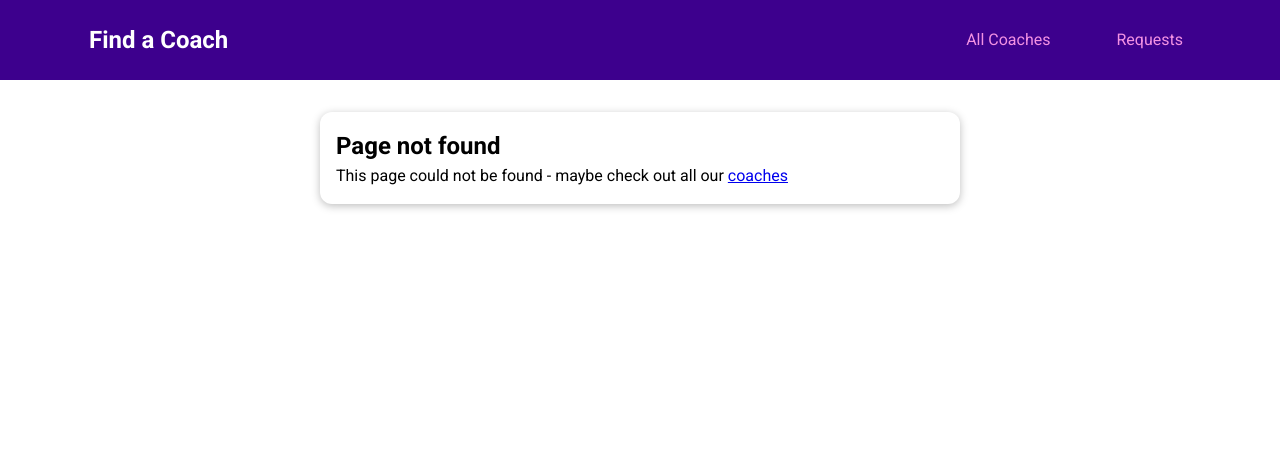
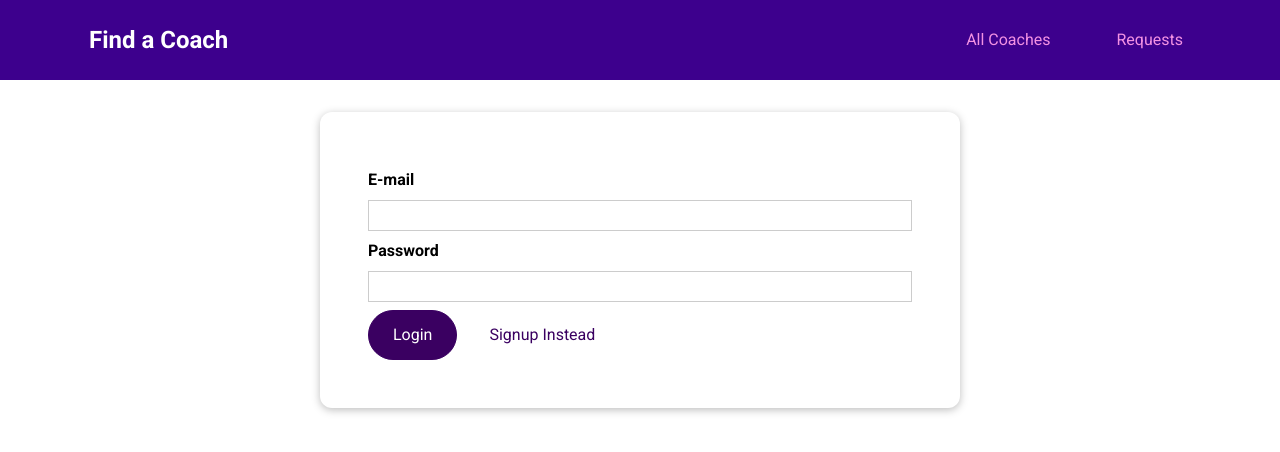
Before and after one commit to akmalzidani/find-a-coach-web-app, a Vue app: page /auth in a window 1280 px wide. Before the commit this address had no page. Shown: the top 452 px of the page. Built offline with nearby package versions, Linux system fonts and the light colour scheme.

Commit message:
add auth page

```diff
--- /dev/null
+++ b/src/pages/auth/UserAuth.vue
@@ -0,0 +1,88 @@
+<script setup>
+import { computed } from 'vue'
+import { ref } from 'vue'
+
+const formInput = ref({
+  email: '',
+  password: '',
+  formIsValid: true,
+  mode: 'login'
+})
+
+const submitButtonCaption = computed(() => (formInput.value.mode === 'login' ? 'Login' : 'Signup'))
+const swithcModeButtonCaption = computed(() =>
+  formInput.value.mode === 'login' ? 'Signup Instead' : 'Login Instead'
+)
+
+const submitForm = () => {
+  formInput.value.formIsValid = true
+  if (
+    formInput.value.email === '' ||
+    !formInput.value.email.includes('@') ||
+    formInput.value.password.length < 6
+  ) {
+    formInput.value.formIsValid = false
+    return
+  }
+  console.log(formInput.value)
+}
+
+const switchAuthMode = () => {
+  formInput.value.mode = formInput.value.mode === 'login' ? 'signup' : 'login'
+}
+</script>
+
+<template>
+  <BaseCard>
+    <form @submit.prevent="submitForm">
+      <div class="form-control">
+        <label for="email">E-mail</label>
+        <input type="email" id="email" v-model.trim="formInput.email" />
+      </div>
+      <div class="form-control">
+        <label for="password">Password</label>
+        <input type="password" id="password" v-model.trim="formInput.password" />
+      </div>
+      <BaseButton>{{ submitButtonCaption }}</BaseButton>
+      <BaseButton type="button" mode="flat" @click="switchAuthMode">{{
+        swithcModeButtonCaption
+      }}</BaseButton>
+      <p v-if="!formInput.formIsValid">
+        Please enter a valid email and password (must be at least 6 characaters long).
+      </p>
+    </form>
+  </BaseCard>
+</template>
+
+<style scoped>
+form {
+  margin: 1rem;
+  padding: 1rem;
+}
+
+.form-control {
+  margin: 0.5rem 0;
+}
+
+label {
+  font-weight: bold;
+  margin-bottom: 0.5rem;
+  display: block;
+}
+
+input,
+textarea {
+  display: block;
+  width: 100%;
+  font: inherit;
+  border: 1px solid #ccc;
+  padding: 0.15rem;
+}
+
+input:focus,
+textarea:focus {
+  border-color: #3d008d;
+  background-color: #faf6ff;
+  outline: none;
+}
+</style>
--- a/src/router/index.js
+++ b/src/router/index.js
@@ -4,6 +4,7 @@
 // import CoachesList from '@/pages/coaches/CoachesList.vue'
 // import ContactCoach from '@/pages/requests/ContactCoach.vue'
 // import RequestReceived from '@/pages/requests/RequestReceived.vue'
+import UserAuth from '@/pages/auth/UserAuth.vue'
 
 const router = createRouter({
   history: createWebHistory(import.meta.env.BASE_URL),
@@ -34,6 +35,11 @@
       component: () => import('../pages/requests/RequestReceived.vue')
     },
     {
+      path: '/auth',
+      name: 'auth',
+      component: UserAuth
+    },
+    {
       path: '/:notFound(.*)',
       component: () => import('../pages/NotFound.vue')
     }
```
